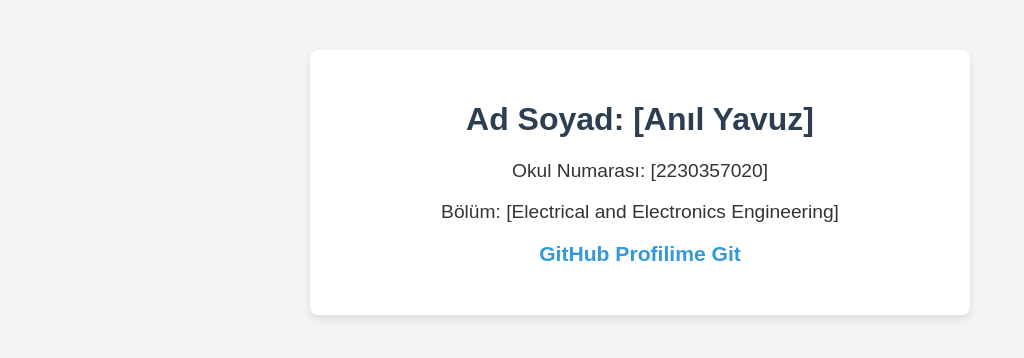
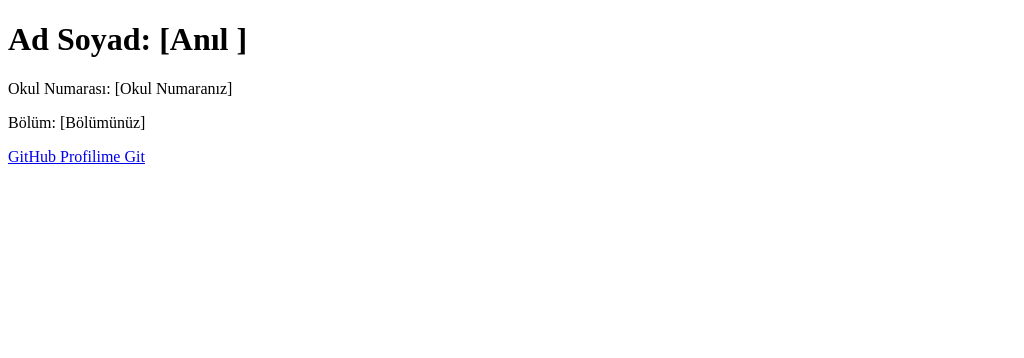
Before and after one commit to anilyvz67/anilyvz67.Github.io, a plain HTML site: page index.html in a window 1280 px wide. Shown: the whole page, without its empty margins (0-1024 px from the left). Drawn offline with Linux system fonts and the light colour scheme.

Commit message:
Update index.html

```diff
--- a/index.html
+++ b/index.html
@@ -1,50 +1,12 @@
 <!DOCTYPE html>
-<html lang="tr">
+<html>
 <head>
-    <meta charset="UTF-8">
-    <meta name="viewport" content="width=device-width, initial-scale=1.0">
     <title>Kendi GitHub Sayfam</title>
-    <style>
-        body {
-            font-family: Arial, sans-serif;
-            margin: 0;
-            padding: 0;
-            background-color: #f4f4f4;
-            color: #333;
-            text-align: center;
-        }
-        .container {
-            background-color: #fff;
-            padding: 30px;
-            border-radius: 8px;
-            width: 80%;
-            max-width: 600px;
-            margin: 50px auto;
-            box-shadow: 0 4px 8px rgba(0, 0, 0, 0.1);
-        }
-        h1 {
-            color: #2c3e50;
-        }
-        p {
-            font-size: 1.2em;
-        }
-        a {
-            text-decoration: none;
-            color: #3498db;
-            font-weight: bold;
-            font-size: 1.1em;
-        }
-        a:hover {
-            color: #2980b9;
-        }
-    </style>
 </head>
 <body>
-    <div class="container">
-        <h1>Ad Soyad: [Anıl Yavuz]</h1>
-        <p>Okul Numarası: [2230357020]</p>
-        <p>Bölüm: [Electrical and Electronics Engineering]</p>
-        <p><a href="https://github.com/[anilyvz67]" target="_blank">GitHub Profilime Git</a></p>
-    </div>
+    <h1>Ad Soyad: [Anıl ]</h1>
+    <p>Okul Numarası: [Okul Numaranız]</p>
+    <p>Bölüm: [Bölümünüz]</p>
+    <p><a href="https://github.com/[GitHubKullanıcıAdınız]" target="_blank">GitHub Profilime Git</a></p>
 </body>
 </html>
```
